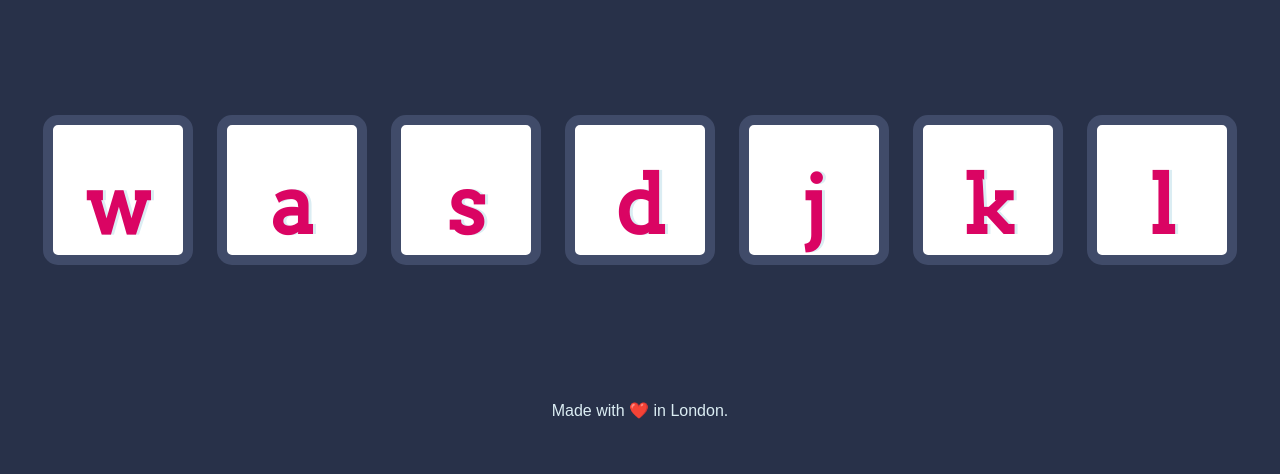
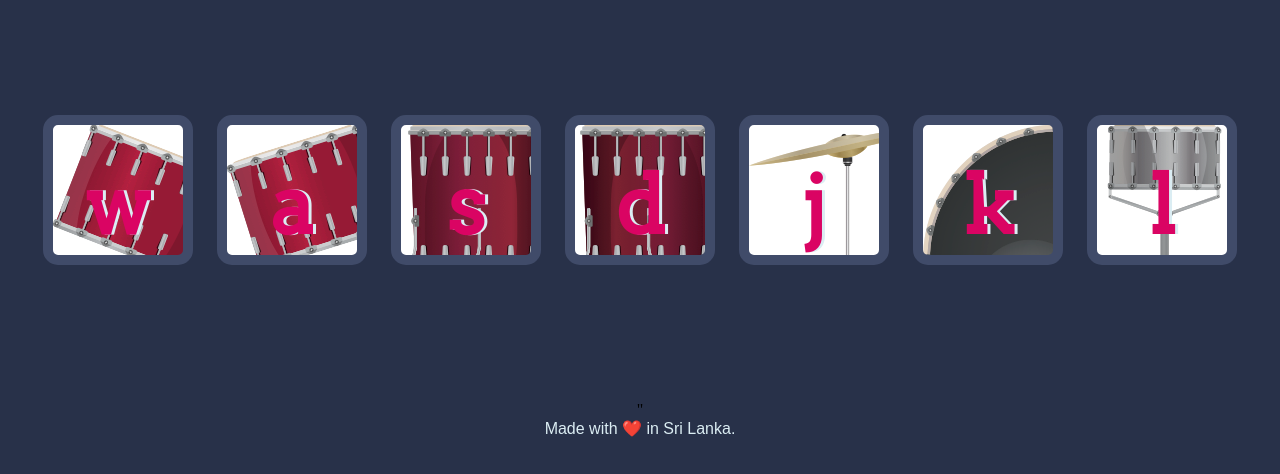
Before and after one commit to mayura1996/Online-Drum-Kit, a plain HTML site: page index.html in a window 1280 px wide. Shown: the part 174-648 px from the top of the page. Drawn offline with Linux system fonts and the light colour scheme.

Commit message:
drums added

```diff
--- a/index.html
+++ b/index.html
@@ -22,9 +22,9 @@
   </div>
 
 
-  <footer>
-    Made with ❤️ in London.
-  </footer>
+<script src="index.js" charset="utf-8"></script>"
 </body>
-
+<footer>
+  Made with ❤️ in Sri Lanka.
+</footer>
 </html>
--- a/index.js
+++ b/index.js
@@ -0,0 +1,9 @@
+var numberOfDrumButtons = document.querySelectorAll(".drum").length;
+
+for(var i=0;i<numberOfDrumButtons;i++){
+  document.querySelectorAll(".drum")[i].addEventListener("click",function () {
+    var audio = new Audio('sounds/tom-1.mp3');
+audio.play()
+  });
+
+}
--- a/styles.css
+++ b/styles.css
@@ -17,31 +17,34 @@ footer {
 }
 
 .w {
+  background-image: url("images/tom1.png")
 
 }
 
 .a {
+  background-image: url("images/tom2.png")
 
 }
 
 .s {
+  background-image: url("images/tom3.png")
 
 }
 
 .d {
-
+  background-image: url("images/tom4.png")
 }
 
 .j {
-
+  background-image: url("images/crash.png")
 }
 
 .k {
-
+  background-image: url("images/kick.png")
 }
 
 .l {
-
+  background-image: url("images/snare.png")
 }
 
 .set {
```
